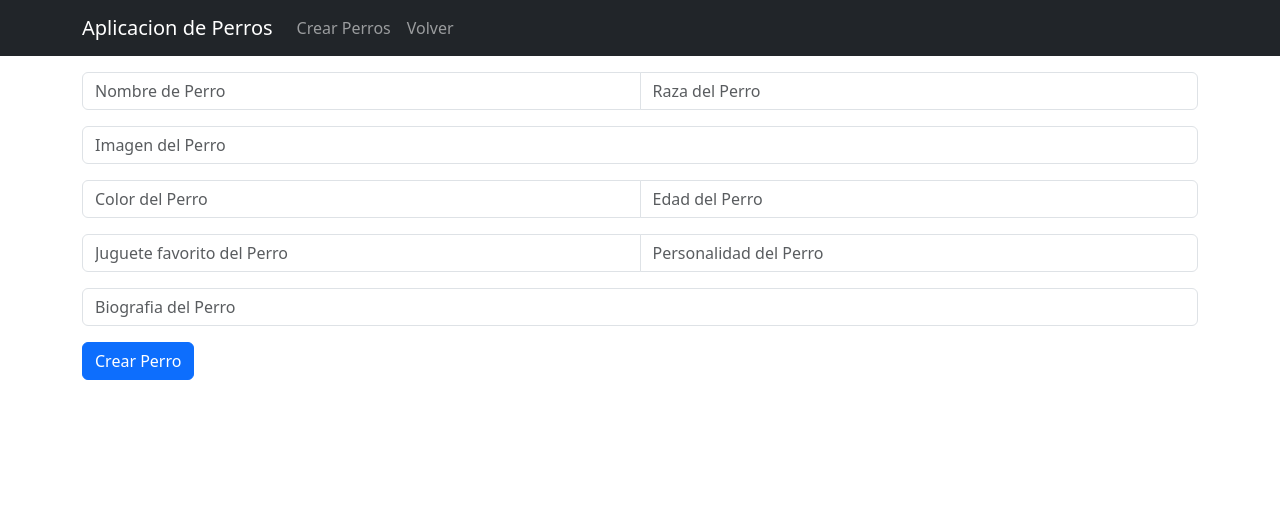
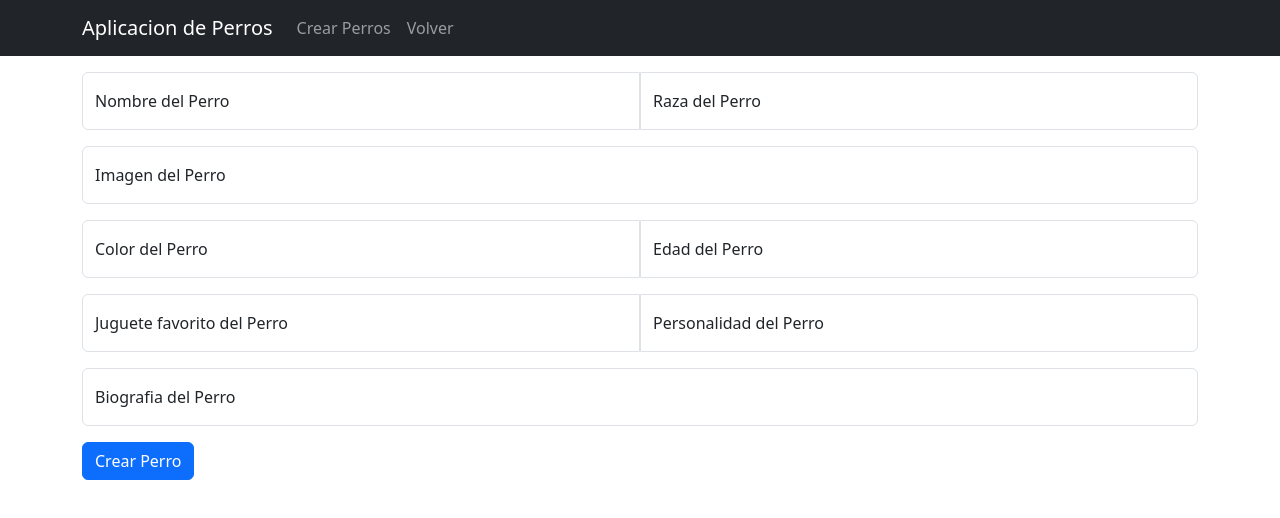
Before and after one commit to MijaelR2003/Proyecto-CRUD-Perros, a React (Vite) app: page /crear-perro in a window 1280 px wide. Shown: the top 518 px of the page. Built offline with nearby package versions, Linux system fonts and the light colour scheme.

Commit message:
Diseño de crearperro finalizado

```diff
--- a/src/pages/CrearPerro.jsx
+++ b/src/pages/CrearPerro.jsx
@@ -1,5 +1,5 @@
 import React, { useState } from "react";
-import { Container, Button, Form, InputGroup } from "react-bootstrap";
+import { Container, Button, Form, InputGroup, FloatingLabel } from "react-bootstrap";
 import axios from "axios";
 import useForm from "./useForm";
 import { useNavigate } from "react-router-dom";
@@ -71,16 +71,27 @@ function CrearPerro({ apiUrl }) {
     <>
       <Container>
         <InputGroup className="mb-3">
+        <FloatingLabel
+        controlId="floatingInput"
+        label="Nombre del Perro"
+        className="m-0"
+        >
           <Form.Control
             onChange={(e) => {
               obtenerFormulario(e);
             }}
             name="name"
-            placeholder="Nombre de Perro"
+            placeholder="Nombre del Perro"
             aria-label="Recipient's username"
             aria-describedby="basic-addon2"
           />
+          </FloatingLabel>
 
+          <FloatingLabel
+        controlId="floatingInput"
+        label="Raza del Perro"
+        className="m-0"
+        >
           <Form.Control
             onChange={(e) => {
               obtenerFormulario(e);
@@ -90,9 +101,16 @@ function CrearPerro({ apiUrl }) {
             aria-label="Recipient's username"
             aria-describedby="basic-addon2"
           />
+          </FloatingLabel>
+
         </InputGroup>
 
         <InputGroup className="mb-3">
+        <FloatingLabel
+        controlId="floatingInput"
+        label="Imagen del Perro"
+        className="m-0"
+        >
           <Form.Control
             onChange={(e) => {
               obtenerFormulario(e);
@@ -102,9 +120,15 @@ function CrearPerro({ apiUrl }) {
             aria-label="Recipient's username"
             aria-describedby="basic-addon2"
           />
+          </FloatingLabel>
         </InputGroup>
 
         <InputGroup className="mb-3">
+        <FloatingLabel
+        controlId="floatingInput"
+        label="Color del Perro"
+        className="m-0"
+        >
           <Form.Control
             onChange={(e) => {
               obtenerFormulario(e);
@@ -114,7 +138,12 @@ function CrearPerro({ apiUrl }) {
             aria-label="Recipient's username"
             aria-describedby="basic-addon2"
           />
-
+          </FloatingLabel>
+<FloatingLabel
+        controlId="floatingInput"
+        label="Edad del Perro"
+        className="m-0"
+        >
           <Form.Control
             onChange={(e) => {
               obtenerFormulario(e);
@@ -124,9 +153,15 @@ function CrearPerro({ apiUrl }) {
             aria-label="Recipient's username"
             aria-describedby="basic-addon2"
           />
+          </FloatingLabel>
         </InputGroup>
 
         <InputGroup className="mb-3">
+        <FloatingLabel
+        controlId="floatingInput"
+        label="Juguete favorito del Perro"
+        className="m-0"
+        >
           <Form.Control
             onChange={(e) => {
               obtenerFormulario(e);
@@ -136,7 +171,12 @@ function CrearPerro({ apiUrl }) {
             aria-label="Recipient's username"
             aria-describedby="basic-addon2"
           />
-
+          </FloatingLabel>
+<FloatingLabel
+        controlId="floatingInput"
+        label="Personalidad del Perro"
+        className="m-0"
+        >
           <Form.Control
             onChange={(e) => {
               obtenerFormulario(e);
@@ -146,9 +186,14 @@ function CrearPerro({ apiUrl }) {
             aria-label="Recipient's username"
             aria-describedby="basic-addon2"
           />
+          </FloatingLabel>
         </InputGroup>
 
         <InputGroup className="mb-3">
+        <FloatingLabel
+        controlId="floatingInput"
+        label="Biografia del Perro"
+        >
           <Form.Control
             onChange={(e) => {
               obtenerFormulario(e);
@@ -158,6 +203,7 @@ function CrearPerro({ apiUrl }) {
             aria-label="Recipient's username"
             aria-describedby="basic-addon2"
           />
+          </FloatingLabel>
         </InputGroup>
         <Button onClick={enviarDatos}>Crear Perro</Button>
       </Container>
```
